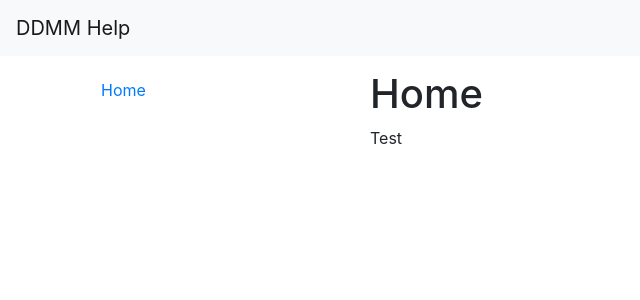
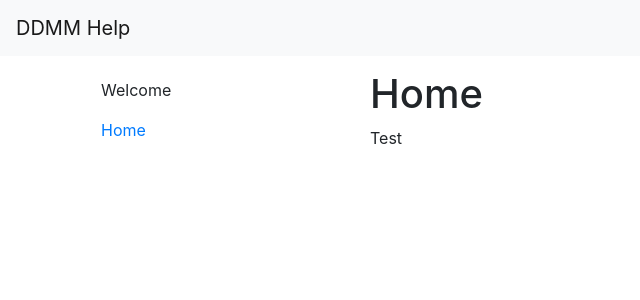
Before and after one commit to DokiDokiModManager/Help, a Jekyll site: the page built from index.md, in a window 1280 px wide. Shown: the top 300 px of the page, without its empty margins (0-640 px from the left). Built offline with Jekyll 4.4.1, drawn with Linux system fonts in a browser that asks for light colours; nearby versions of some CDN libraries; our own code applies the rules of GitHub Pages for plain Markdown files.

Commit message:
Not initial commit

```diff
--- a/_config.yml
+++ b/_config.yml
@@ -1 +1,9 @@
 site_title: DDMM Help
+
+navigation:
+  -
+    name: Welcome
+    links:
+      -
+        title: Home
+        link: /
--- a/_layouts/default.html
+++ b/_layouts/default.html
@@ -21,8 +21,11 @@
         <div class="row">
             <div class="col-md-3">
                 <nav class="nav nav-pills flex-column">
-                    {% for page in site.html_pages %}
-                    <a href="{{ page.url }}" class="nav-link">{{ page.title }}</a>
+                    {% for section in site.navigation %}
+                    <a class="nav-link disabled">{{ section.name }}</a>
+                    {% for page in section.links %}
+                    <a class="nav-link" href="{{page.link}}">{{ page.title }}</a>
+                    {% endfor %}
                     {% endfor %}
                 </nav>
             </div>
```
